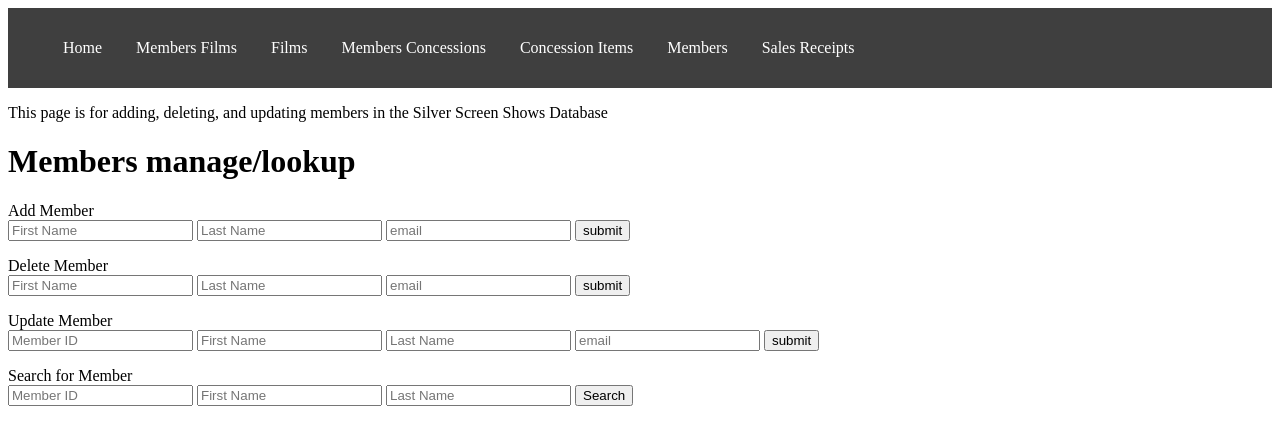
After one commit to jtoallen/340database, a Node server app: page /members in a window 1280 px wide. The commit adds this page. Shown: the top 445 px of the page. Run offline with Node 20, Linux system fonts and the light colour scheme; some libraries are stand-ins or nearby versions.

Commit message:
get routes for all pages and views for all pages. currently cannot navigate back to index from other pages

```diff
--- a/app.js
+++ b/app.js
@@ -17,7 +17,8 @@ app.engine('.hbs', engine({ extname: '.hbs', defaultLayout: 'main' }));
 
 app.set('view engine', '.hbs');                 // Tell express to use the handlebars engine whenever it encounters a *.hbs file.
 
-
+// Static Files
+app.use(express.static('public'));
 
 /*
     ROUTES
@@ -25,18 +26,41 @@ app.set('view engine', '.hbs');                 // Tell express to use the handl
 // app.js
 
 app.get('/', function (req, res) {
-    let query1 = "SELECT * FROM DDL_SSS;";               // Define our query
+    // let query1 = "SELECT * FROM DDL_SSS;";               // Define our query
 
-    db.pool.query(query1, function (error, rows, fields) {    // Execute the query
+    // db.pool.query(query1, function (error, rows, fields) {    // Execute the query
 
-        res.render('index', { data: rows });                  // Render the index.hbs file, and also send the renderer
-    })                                                      // an object where 'data' is equal to the 'rows' we
+    res.render('index');                  // Render the index.hbs file, and also send the renderer
+    // })                                                      // an object where 'data' is equal to the 'rows' we
 });                                                         // received back from the query
 
+app.get('/concession_items', function (req, res) {
+    res.render('concession_items')
+});
+
+app.get('/films', function (req, res) {
+    res.render('films');
+});
+
+app.get('/members_concessions', function (req, res) {
+    res.render('members_concessions');
+});
+
+app.get('/members_films', function (req, res) {
+    res.render('members_films');
+});
+
+app.get('/members', function (req, res) {
+    res.render('members');
+});
+
+app.get('/sales_receipts', function (req, res) {
+    res.render('sales_receipts');
+});
 
 /*
     LISTENER
 */
 app.listen(PORT, function () {            // This is the basic syntax for what is called the 'listener' which receives incoming requests on the specified PORT.
-    console.log('Express started on http://localhost:' + PORT + '; press Ctrl-C to terminate.')
+    console.log('Express started on http://localhost:' + PORT + '; press Ctrl-C to terminate. Wactching for changes with Nodemon')
 });
--- /dev/null
+++ b/public/css/style.css
@@ -0,0 +1,60 @@
+
+.buttonbox {
+    margin: 0;
+
+    position: absolute;
+  }
+
+.buttonbackground {
+    height: 100px;
+    margin: auto;
+  }
+
+.homebuttons {
+    padding: 10px;
+}
+
+.navbar {
+    list-style-type: none;
+    overflow: hidden;
+    background-color:rgb(63, 63, 63);
+
+  }
+
+.navbutton {
+    display: inline-block;
+    list-style-type: none;
+  }
+
+.navbutton a {
+    text-align: center;
+    color: white;
+    padding: 15px;
+    text-decoration: none;
+    display: inline-block;
+  }
+
+.navbutton a:hover {
+    background-color:darkgoldenrod;
+  }
+/*
+#img{
+  width: auto;
+} */
+#movieTheater{
+    width: 50%;
+    height: 70%;
+    margin: 0 auto;
+    display: flex;
+    flex-direction: row;
+    justify-content: center;
+    align-items:flex-start ;
+    /* margin-left:auto ;
+    margin-right: auto;  */
+}
+
+#imageCredit{
+width: 1350px;
+height: 1200px;
+text-align: right;
+}
--- a/views/layouts/main.hbs
+++ b/views/layouts/main.hbs
@@ -5,7 +5,7 @@
 
 <head>
     <meta charset="utf-8">
-    <title>Example App</title>
+    <title>Silver Screen Shows Home</title>
 </head>
 
 <body>
--- /dev/null
+++ b/views/members.hbs
@@ -0,0 +1,73 @@
+<!DOCTYPE html>
+<html lang="en">
+
+<head>
+    <meta charset="UTF-8">
+    <title>Members</title>
+    <link rel="stylesheet" href="/css/style.css">
+</head>
+
+<body>
+    <div class="navbar">
+        <ul class="navbar">
+            <li class="navbutton"><a href="/index/">Home</a></li>
+            <li class="navbutton"><a href="/members_films/">Members Films</a></li>
+            <li class="navbutton"><a href="/films/">Films</a></li>
+            <li class="navbutton"><a href="/members_concessions/">Members Concessions</a></li>
+            <li class="navbutton"><a href="/concession_items/">Concession Items</a></li>
+            <li class="navbutton"><a href="/members/">Members</a></li>
+            <li class="navbutton"><a href="/sales_receipts/">Sales Receipts</a></li>
+        </ul>
+    </div>
+    <p>
+        This page is for adding, deleting, and updating members in the Silver Screen Shows Database
+    </p>
+    <h1>Members manage/lookup</h1>
+
+    <form id="addMember">
+        <p>
+        <div>Add Member</div>
+
+        <input id="firstName" type="text" name="firstName" placeholder="First Name" required>
+        <input id="lastName" type="text" name="lastName" placeholder="Last Name" required>
+        <input id="email" type="email" name="email" placeholder="email" required>
+        <input id="submit" type="submit" value="submit">
+        </p>
+    </form>
+
+    <form id="deleteMember">
+        <p>
+        <div>Delete Member</div>
+        <input id="firstName" type="text" name="firstName" placeholder="First Name" required>
+        <input id="lastName" type="text" name="lastName" placeholder="Last Name" required>
+        <input id="email" type="email" name="email" placeholder="email" required>
+        <input id="submit" type="submit" value="submit">
+        </p>
+    </form>
+
+    <form id="updateMember">
+        <p>
+        <div>Update Member</div>
+        <input id="memberID" type="text" name="memberID" placeholder="Member ID" required>
+        <input id="firstName" type="text" name="firstName" placeholder="First Name">
+        <input id="lastName" type="text" name="lastName" placeholder="Last Name">
+        <input id="email" type="email" name="email" placeholder="email">
+        <input id="submit" type="submit" value="submit">
+        </p>
+    </form>
+
+    <form id='searchMembers' action='' method=''>
+        <!--- this form does not submit directly, the button handles all the interaction with backend -->
+        <div>
+            <label> Search for Member</label>
+        </div>
+        <input id="memberID" type="text" name="memberID" placeholder="Member ID">
+        <input id="firstName" type="text" name="firstName" placeholder="First Name">
+        <input id="lastName" type="text" name="lastName" placeholder="Last Name">
+        <input type="button" value="Search" onclick="searchMembers()">
+    </form>
+</body>
+
+</html>
+
+<!--- Member page - UI for members to view their account --->
```
Also changed, not shown: views/concession_items.hbs (added, +60 -0 lines), views/films.hbs (added, +51 -0 lines), views/index.hbs (+64 -0 lines), views/members_concessions.hbs (added, +53 -0 lines), views/members_films.hbs (added, +54 -0 lines), views/sales_receipts.hbs (added, +68 -0 lines), public/img/jake-hills-movie-theater.jpg (added).
